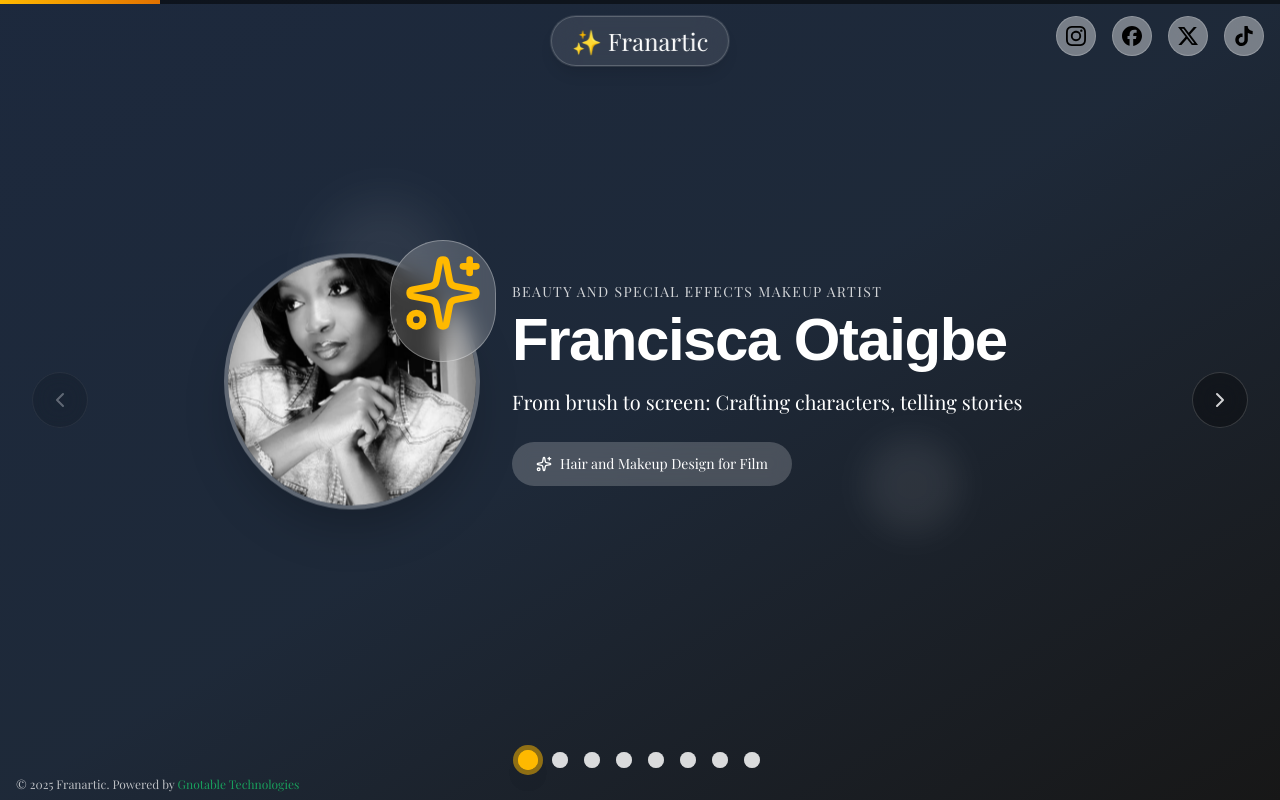
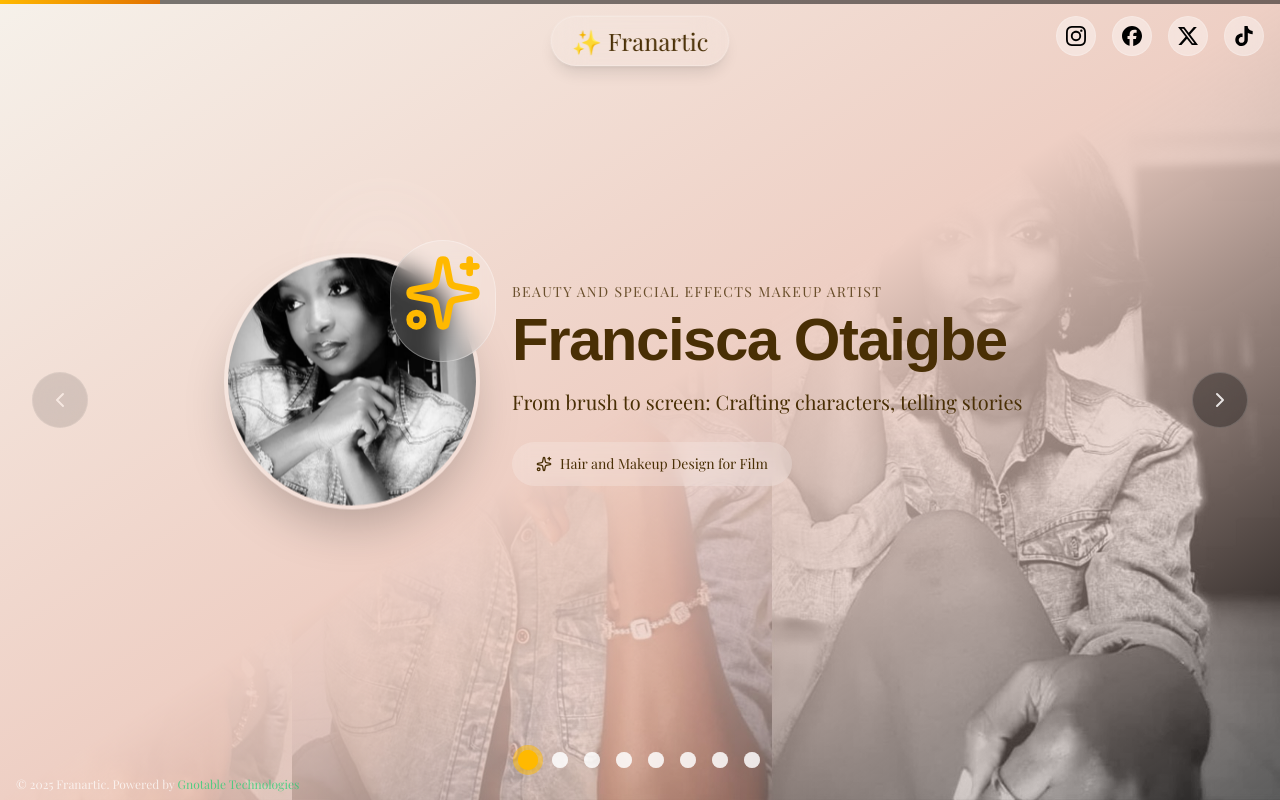
Before and after one commit to notaigbe/franartic-portfolio, a Next.js app: page / in a window 1280 px wide. Built offline with nearby package versions, Linux system fonts and the light colour scheme.

Commit message:
change colours to light mode

```diff
--- a/app/components/HeaderBar.js
+++ b/app/components/HeaderBar.js
@@ -9,7 +9,7 @@ const HeaderBar = () => (
     </div>
     {/* Brand badge and mobile social icons */}
     <div className="absolute top-4 left-1/2 transform -translate-x-1/2 flex flex-col items-center space-y-3 md:space-y-0 z-50">
-      <div className="bg-white/10 backdrop-blur-lg text-white px-5 py-2 rounded-full text-2xl font-medium border border-white/20 shadow-lg ring-1 ring-white/10 shimmer">
+      <div className="bg-white/10 backdrop-blur-lg text-[#492f05] px-5 py-2 rounded-full text-2xl font-medium border border-white/20 shadow-lg ring-1 ring-white/10 shimmer">
         ✨ Franartic
       </div>
       <div className="flex space-x-4 md:hidden">
--- a/app/components/screens/About.js
+++ b/app/components/screens/About.js
@@ -4,7 +4,7 @@ import { Sparkles } from "lucide-react";
 
 export default function About({ data }) {
   return (
-    <div className="text-white px-8 max-w-6xl mx-auto z-10">
+    <div className="text-[#492f05] px-8 max-w-6xl mx-auto z-10">
       <div className="text-center mb-6 animate-bounce-slow">
         {data.icon}
       </div>
--- a/app/components/screens/Contact.js
+++ b/app/components/screens/Contact.js
@@ -5,7 +5,7 @@ import { Sparkles } from "lucide-react";
 
 export default function Contact({ data }) {
   return (
-    <div className="flex flex-col items-center justify-center min-h-[60vh] text-center text-white px-8 max-w-4xl z-10 mx-auto w-full">
+    <div className="flex flex-col items-center justify-center min-h-[60vh] text-center text-[#492f05] px-8 max-w-4xl z-10 mx-auto w-full">
       <div className="mb-6 animate-bounce-slow w-full flex justify-start">{data.icon}</div>
       <div className="mb-4 w-full">
         <div className="text-sm font-light tracking-widest uppercase opacity-80 mb-2">
@@ -37,7 +37,7 @@ export default function Contact({ data }) {
               className="border-2 border-white text-white px-8 py-3 rounded-full font-semibold hover:bg-white hover:text-gray-800 transition-all duration-300 flex items-center transform hover:-translate-y-1"
             >
               <Mail className="w-4 h-4 mr-2" />
-              Email Me
+              Email
             </a>
             <a
               href="https://wa.me/2348066838876"
--- a/app/components/screens/Featured.js
+++ b/app/components/screens/Featured.js
@@ -7,7 +7,7 @@ export default function Featured({ data }) {
   const { scrollRef, dragHandlers } = useDragScroll();
 
   return (
-    <div className="flex flex-col items-center justify-center min-h-[60vh] text-center text-white px-8 max-w-6xl z-10 p-2 mx-auto w-full">
+    <div className="flex flex-col items-center justify-center min-h-[60vh] text-center text-[#492f05] px-8 max-w-6xl z-10 p-2 mx-auto w-full">
       <div className="mb-6 animate-bounce-slow w-full flex justify-start">{data.icon}</div>
       <div className="mb-8 w-full">
         <div className="text-sm font-light tracking-widest uppercase opacity-80 mb-2">
--- a/app/components/screens/Hero.js
+++ b/app/components/screens/Hero.js
@@ -4,7 +4,7 @@ import { Sparkles } from "lucide-react";
 
 export default function Hero({ data }) {
   return (
-    <div className="flex flex-col items-center justify-center text-center text-white px-8 max-w-4xl z-10 p-16 mx-auto w-full h-full min-h-[60vh]">
+    <div className="flex flex-col items-center justify-center text-center text-[#492f05] px-8 max-w-4xl z-10 p-16 mx-auto w-full h-full min-h-[60vh]">
       <div className="flex flex-col md:flex-row items-center justify-center gap-8 mb-8 w-full">
         <div className="relative flex-shrink-0 flex items-center justify-center">
           <div className="w-48 h-48 md:w-64 md:h-64 rounded-full overflow-hidden border-4 border-white/30 shadow-2xl animate-bounce-slow">
--- a/app/components/screens/OtherProjects.js
+++ b/app/components/screens/OtherProjects.js
@@ -4,7 +4,7 @@ import { Sparkles } from "lucide-react";
 
 export default function OtherProjects({ data }) {
   return (
-    <div className="flex flex-col items-center justify-center min-h-[60vh] text-center text-white px-8 max-w-6xl z-10 p-2 mx-auto w-full">
+    <div className="flex flex-col items-center justify-center min-h-[60vh] text-center text-[#492f05] px-8 max-w-6xl z-10 p-2 mx-auto w-full">
       <div className="mb-6 animate-bounce-slow w-full flex justify-start">{data.icon}</div>
       <div className="mb-8 w-full">
         <div className="text-sm font-light tracking-widest uppercase opacity-80 mb-2">
--- a/app/components/screens/Portfolio.js
+++ b/app/components/screens/Portfolio.js
@@ -3,7 +3,7 @@ import ImageWithSkeleton from "../ImageWithSkeleton";
 
 export default function Portfolio({ data }) {
   return (
-    <div className="flex flex-col items-center justify-center text-center text-white px-8 max-w-6xl z-10 p-2 mx-auto w-full">
+    <div className="flex flex-col items-center justify-center text-center text-[#492f05] px-8 max-w-6xl z-10 p-2 mx-auto w-full">
       <div className="mb-6 animate-bounce-slow w-full flex justify-start">{data.icon}</div>
       <div className="mb-8 w-full">
         <div className="text-sm font-light tracking-widest uppercase opacity-80 mb-2">
--- a/app/components/screens/Services.js
+++ b/app/components/screens/Services.js
@@ -4,7 +4,7 @@ import { Sparkles } from "lucide-react";
 
 export default function Services({ data }) {
   return (
-    <div className="flex flex-col items-center justify-center text-center text-white px-8 max-w-6xl z-10 p-2 mx-auto w-full">
+    <div className="flex flex-col items-center justify-center text-center text-[#492f05] px-8 max-w-6xl z-10 p-2 mx-auto w-full">
       <div className="mb-6 animate-bounce-slow w-full flex justify-start">{data.icon}</div>
       <div className="mb-8 w-full">
         <div className="text-sm font-light tracking-widest uppercase opacity-80 mb-2">
--- a/app/components/screens/Testimonials.js
+++ b/app/components/screens/Testimonials.js
@@ -12,7 +12,7 @@ export default function Testimonials({
   const testimonial = testimonials[currentTestimonial];
 
   return (
-    <div className="flex flex-col items-center justify-center min-h-[60vh] text-center text-white px-8 max-w-4xl z-10 p-2 mx-auto w-full">
+    <div className="flex flex-col items-center justify-center min-h-[60vh] text-center text-[#492f05] px-8 max-w-4xl z-10 p-2 mx-auto w-full">
       <div className="mb-6 animate-bounce-slow w-full flex justify-start">{data.icon}</div>
       <div className="mb-4 w-full">
         <div className="text-sm font-light tracking-widest uppercase opacity-80 mb-2">
--- a/app/data/screens.js
+++ b/app/data/screens.js
@@ -18,7 +18,7 @@ const screens = [
     title: "Francisca Otaigbe",
     subtitle: "Beauty and Special Effects Makeup Artist",
     content: "From brush to screen: Crafting characters, telling stories",
-    bgColor: "bg-gradient-to-br from-slate-800 via-gray-800 to-neutral-900",
+    bgColor: "bg-gradient-to-br from-[#F6F1EA] via-[#EECFC4] to-neutral",
     icon: <Sparkles className="w-16 h-16 md:w-20 md:h-20 text-amber-400 mb-4" />,
     accentText: "Hair and Makeup Design for Film",
     image: "/assets/img/me.jpg",
@@ -29,7 +29,7 @@ const screens = [
     subtitle: "Francisca Otaigbe",
     content:
       "I’m a seasoned beauty and special effects makeup artist with over seven years of professional experience and two AMVCA nominations. From film sets to TV screens, I have carved a space for myself as a transformative storyteller — one brush stroke, one prosthetic piece at a time.\n\nAs a freelance artist, I’ve worked across multiple productions and currently lead a talented team of makeup artists and hairstylists on film and television projects. My artistry is rooted in a deep love for storytelling, where every detail becomes a living chapter in a character’s journey.\n\nDriven by the power of transformation, I breathe life into scripts — whether it’s subtle glam or full-blown gore. My mission is always the same: to bring the director’s vision to life, to make audiences believe, feel, and remember.\n\nI don’t just do makeup, I build identities.",
-    bgColor: "bg-gradient-to-br from-blue-900 via-pink-900 to-red-900",
+    bgColor: "bg-gradient-to-br from-[#D9B270] via-[#C1BA9A] to-neutral",
     icon: <User className="w-16 h-16 md:w-20 md:h-20 text-green-300 mb-4" />,
     accentText: "All Occasions Covered",
     images: ["/assets/img/about.jpg"],
@@ -40,7 +40,7 @@ const screens = [
     subtitle: "Specializing In",
     content:
       "Bridal • Editorial • Special Events • Photoshoots • Glam Makeovers • Special Effects",
-    bgColor: "bg-gradient-to-br from-amber-900 via-amber-800 to-orange-900",
+    bgColor: "bg-gradient-to-br from-amber-200 via-[#F6F1EA] to-orange-200",
     icon: <BadgeCheck className="w-16 h-16 md:w-20 md:h-20 text-rose-300 mb-4" />,
     accentText: "All Occasions Covered",
     images: [
@@ -55,7 +55,7 @@ const screens = [
     subtitle: "Specializing In",
     content:
       "Bridal • Editorial • Special Events • Photoshoots • Glam Makeovers",
-    bgColor: "bg-gradient-to-br from-amber-900 via-sky-800 to-rose-900",
+    bgColor: "bg-gradient-to-br from-[#D9B270] via-[#EECFC4] to-nuetral",
     icon: <PartyPopper className="w-16 h-16 md:w-20 md:h-20 text-blue-300 mb-4" />,
     accentText: "All Occasions Covered",
     images: [
@@ -77,7 +77,7 @@ const screens = [
     subtitle: "Specializing In",
     content:
       "Bridal • Editorial • Special Events • Photoshoots • Glam Makeovers",
-    bgColor: "bg-gradient-to-br from-gray-900 via-amber-800 to-slate-900",
+    bgColor: "bg-gradient-to-br from-[#EECFC4] via-[#F0FFF0] to-neutral",
     icon: <Palette className="w-16 h-16 md:w-20 md:h-20 text-pink-300 mb-4" />,
     accentText: "All Occasions Covered",
     images: [
@@ -93,7 +93,7 @@ const screens = [
     subtitle: "Recent Work",
     content:
       "Award-winning makeup artistry featured in top fashion magazines and celebrity events",
-    bgColor: "bg-gradient-to-br from-stone-800 via-neutral-800 to-gray-900",
+    bgColor: "bg-gradient-to-br from-[#D3B6A1] via-[#D9B270] to-neutral",
     icon: <Camera className="w-16 h-16 md:w-20 md:h-20 text-stone-300 mb-4" />,
     accentText: "500+ Happy Clients",
     images: [
@@ -109,7 +109,7 @@ const screens = [
     subtitle: "Testimonials",
     content:
       '"Sophia made me feel like a goddess on my wedding day. Her attention to detail is unmatched!" - Sarah K.',
-    bgColor: "bg-gradient-to-br from-rose-900 via-pink-900 to-red-900",
+    bgColor: "bg-gradient-to-br from-rose-200 via-[#C1BA9A] to-neutral",
     icon: <Star className="w-16 h-16 md:w-20 md:h-20 text-teal-300 mb-4" />,
     accentText: "5 Star Rating",
   },
@@ -119,7 +119,7 @@ const screens = [
     subtitle: "Let's Create Magic",
     content:
       "Ready to look and feel amazing? Contact me to schedule your personalized makeup session",
-    bgColor: "bg-gradient-to-br from-neutral-600 via-teal-900 to-slate-900",
+    bgColor: "bg-gradient-to-br from-[#D9B270] via-[#D3B6A1] to-neutral",
     icon: <Mail className="w-16 h-16 md:w-20 md:h-20 text-neutral-300 mb-4" />,
     accentText: "Available 7 Days",
   },
--- a/tailwind.config.js
+++ b/tailwind.config.js
@@ -12,7 +12,16 @@ module.exports = {
       },
       fontFamily: {
         'serif': ['Playfair Display', 'Georgia', 'serif'],
-      }
+      },
+      colors: {
+        blush: "#EECFC4",
+        sandstone: "#D3B6A1",
+        beige: "#F6F1EA",
+        olive: "#C1BA9A",
+        gold: "#D9B270",
+        charcoal: "#4B4B4B",
+        stone: "#8F8A80",
+    },
     },
   },
   plugins: [],
```
Also changed, not shown: app/components/ScreenNavigation.js (+4 -4 lines), 1 other file (tests, documents, lock files or other folders).
